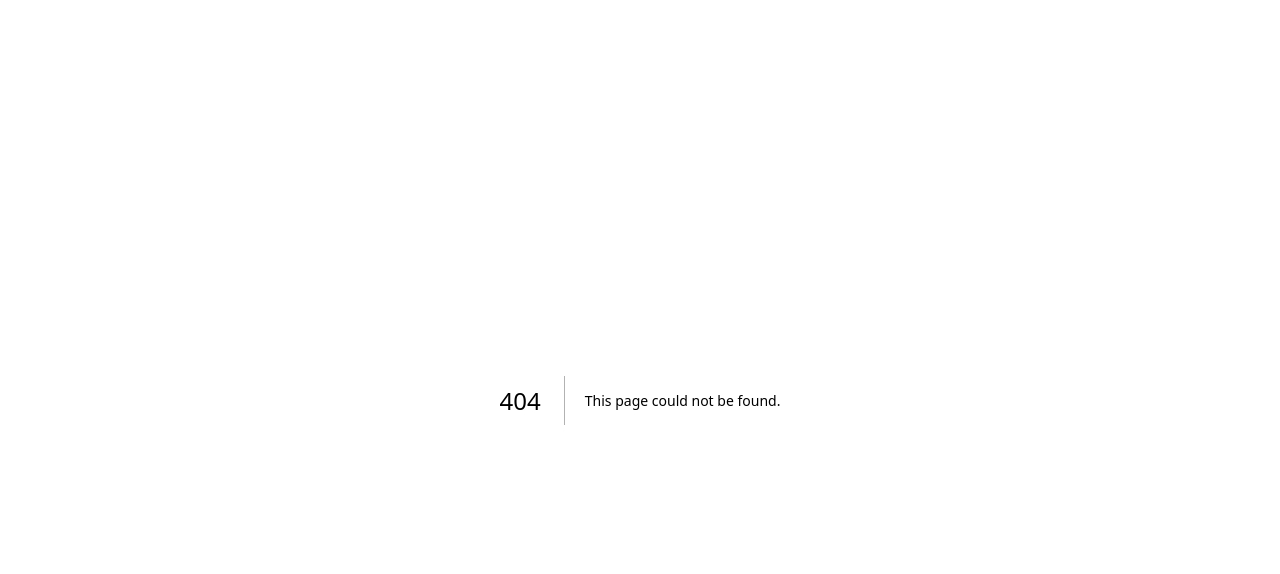
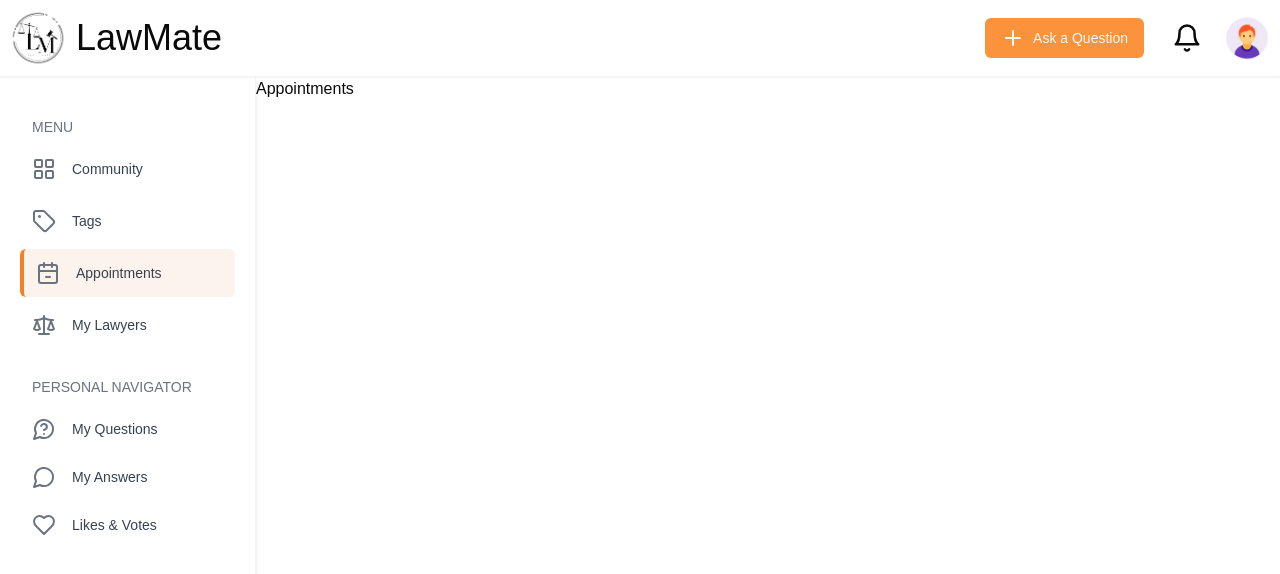
Before and after one commit to LawMateProject/lawmate-frontend, a Next.js app: page /dashboard/appointments in a window 1280 px wide. Before the commit this address had no page. Shown: the top 574 px of the page. Built offline with nearby package versions, Linux system fonts and the light colour scheme.

Commit message:
feat: add appointments

```diff
--- /dev/null
+++ b/app/(routes)/dashboard/appointments/page.jsx
@@ -0,0 +1,7 @@
+import React from "react";
+
+function Appointments() {
+  return <div>Appointments</div>;
+}
+
+export default Appointments;
```
